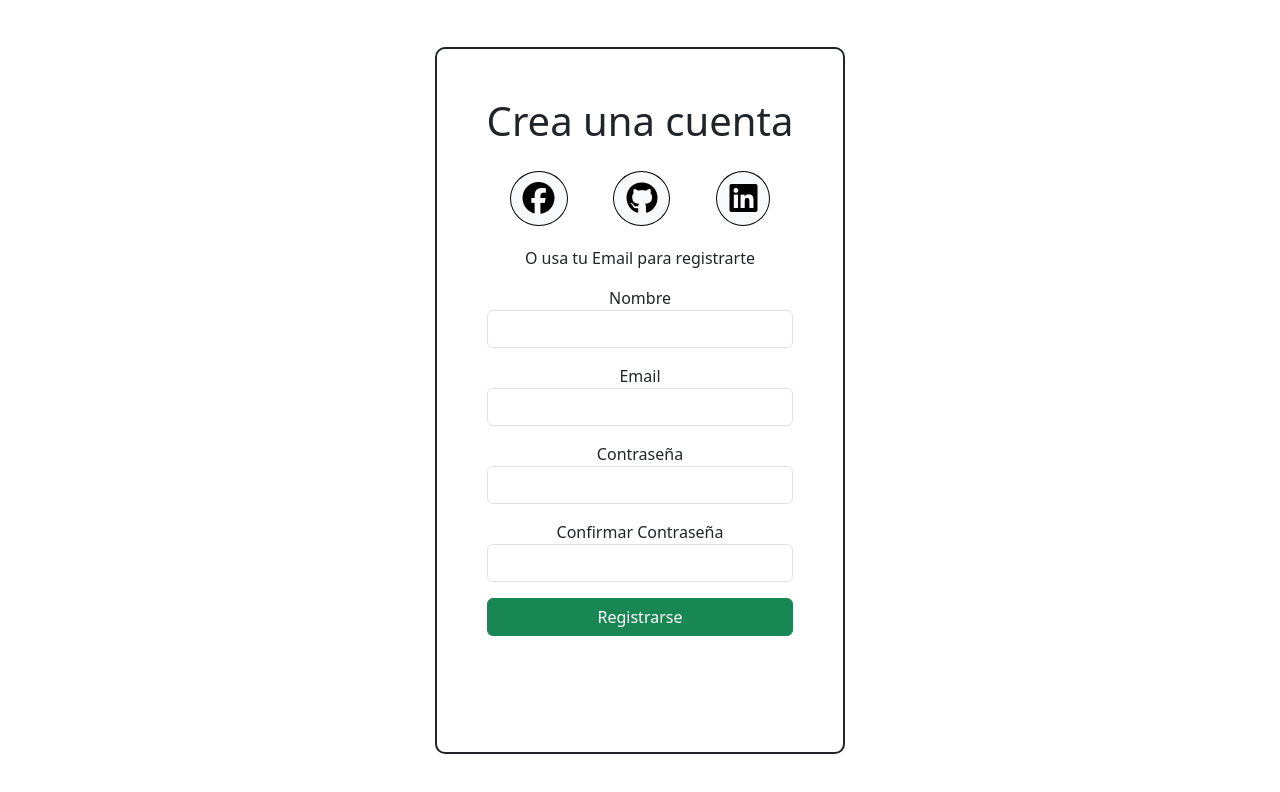
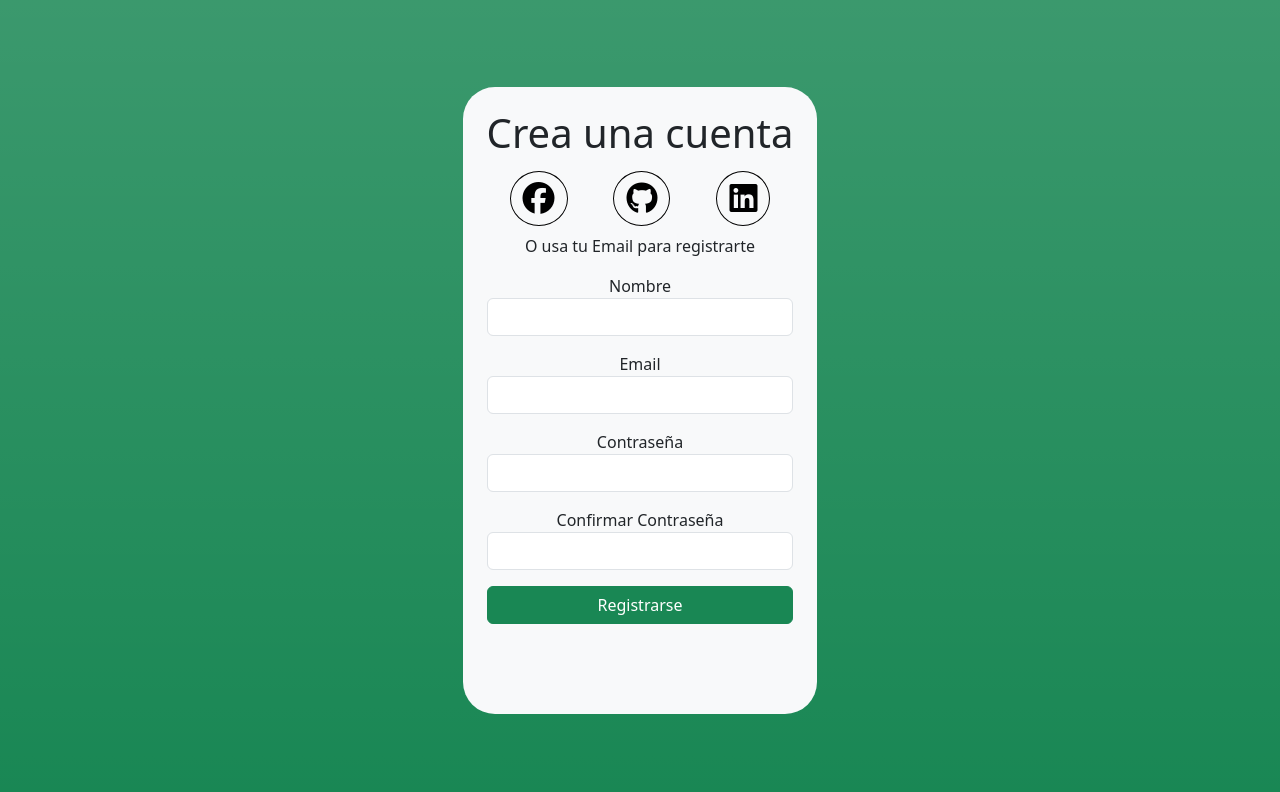
Before and after one commit to pesalinassilva/formulario-validacion, a React (Vite) app: page / in a window 1280 px wide. Shown: the top 792 px of the page. Built offline with nearby package versions, Linux system fonts and the light colour scheme.

Commit message:
Se agregan estilos a traves de Bootstrap

```diff
--- a/index.html
+++ b/index.html
@@ -7,7 +7,7 @@
     <link href="https://cdn.jsdelivr.net/npm/bootstrap@5.3.2/dist/css/bootstrap.min.css" rel="stylesheet" integrity="sha384-T3c6CoIi6uLrA9TneNEoa7RxnatzjcDSCmG1MXxSR1GAsXEV/Dwwykc2MPK8M2HN" crossorigin="anonymous">
     <title>Registro</title>
   </head>
-  <body>
+  <body class="bg-success bg-gradient">
     <div id="root"></div>
     <script type="module" src="/src/main.jsx"></script>
     <script src="https://cdn.jsdelivr.net/npm/bootstrap@5.3.2/dist/js/bootstrap.bundle.min.js" integrity="sha384-C6RzsynM9kWDrMNeT87bh95OGNyZPhcTNXj1NW7RuBCsyN/o0jlpcV8Qyq46cDfL" crossorigin="anonymous"></script>
--- a/src/components/Registro.jsx
+++ b/src/components/Registro.jsx
@@ -6,7 +6,7 @@ const Registro = ({validacion,mensaje}) => {
     //Se importan los componentes SocialButton, Formulario y Alert.
     return(
         <>
-            <div className="formulario">
+            <div className="bg-light formulario p-4 rounded-5">
                 <h1 className="fs-1">Crea una cuenta</h1>
                 <SocialButton
                     rrss1 = 'facebook'
--- a/src/components/SocialButton.jsx
+++ b/src/components/SocialButton.jsx
@@ -1,11 +1,12 @@
 const SocialButton = ({rrss1, rrss2, rrss3}) => {
     //Componente recibe props desde el componente registro para mostrar la red social.
+    const rrssCircle = 'fa-2xl d-flex align-items-center m-2 border border-black rounded-circle'
     return(
         <>
             <div className="d-flex justify-content-around">
-                <button className={`rrss btn btn-light fa-brands fa-${rrss1} fa-2xl d-flex align-items-center`} type="submit"></button>
-                <button className={`rrss btn btn-light fa-brands fa-${rrss2} fa-2xl d-flex align-items-center`} type="submit"></button>
-                <button className={`rrss btn btn-light fa-brands fa-${rrss3} fa-2xl d-flex align-items-center`} type="submit"></button>
+                <button className={`btn btn-light fa-brands fa-${rrss1} ${rrssCircle}`} type="submit"></button>
+                <button className={`btn btn-light fa-brands fa-${rrss2} ${rrssCircle}`} type="submit"></button>
+                <button className={`btn btn-light fa-brands fa-${rrss3} ${rrssCircle}`} type="submit"></button>
             </div>
         </>
     )
--- a/src/index.css
+++ b/src/index.css
@@ -68,18 +68,6 @@ button:focus-visible {
   }
 }
 
-.rrss{
-  border: 1px solid;
-  border-radius: 50%;
-}
-
 .fa-brands{
   height: 55px;
-  margin: 20px;
 }
-
-.formulario{
-  padding: 50px;
-  border: 2px solid;
-  border-radius: 10px;
-}
```
Also changed, not shown: src/App.jsx (+4 -4 lines). Lines whose indentation alone changed are shown as unchanged.
